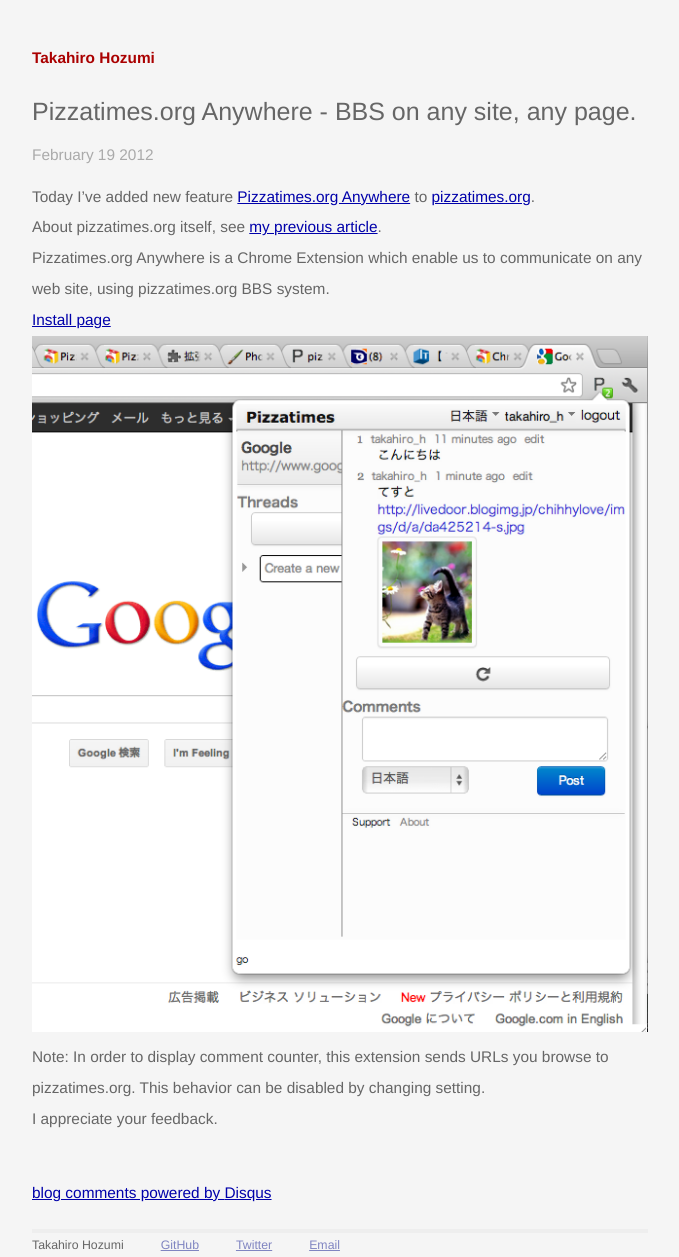
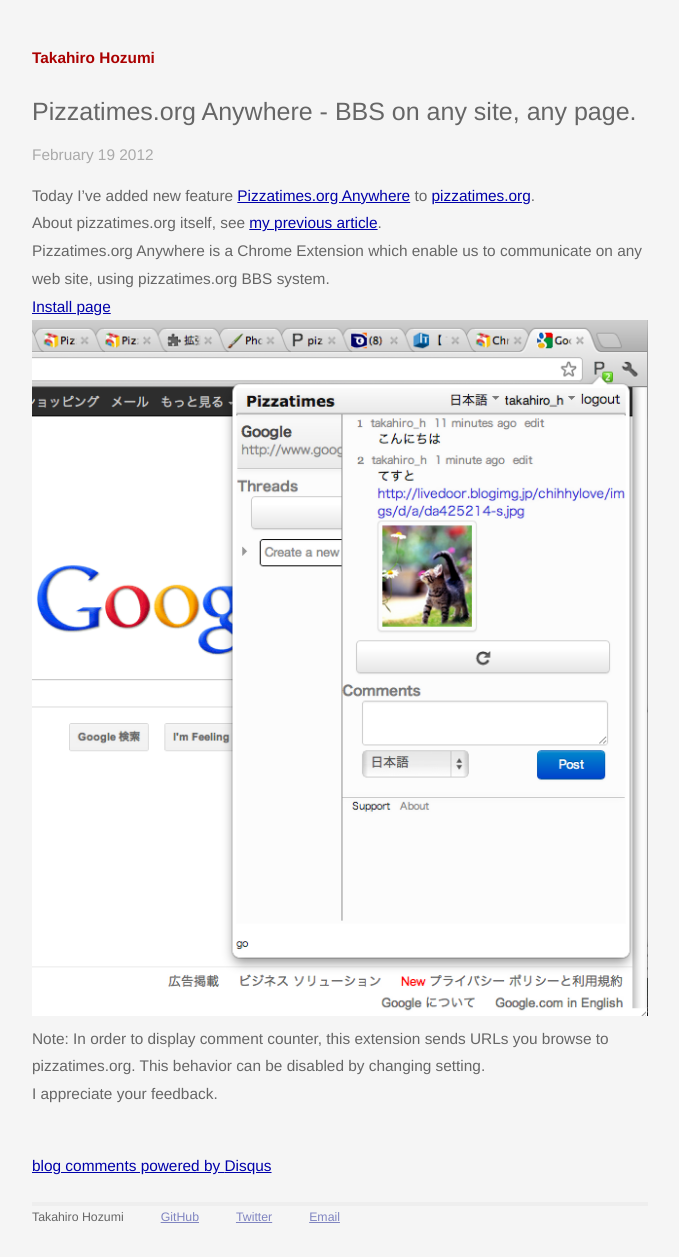
Before and after one commit to hozumi/hozumi.github.com, a Jekyll site: the page built from _posts/2012-02-19-pizzatimes-anywhere.markdown, in a window 1280 px wide. Shown: the whole page, without its empty margins (300-979 px from the left). Built offline with Jekyll 4.4.1, drawn with Linux system fonts in a browser that asks for light colours; Markdown is read by kramdown in place of the engine named in the settings; comment, search, counter and statistics services are not loaded; after the commit the page ends 1228 px from its top, so only the background shows below that.

Commit message:
set line-height to li

```diff
--- a/css/screen.css
+++ b/css/screen.css
@@ -65,8 +65,8 @@ h3 {
   margin: 1em 0;
 }
 
-p {
-  line-height: 2;
+p, li {
+  line-height: 1.8;
 }
 
 a {
```
